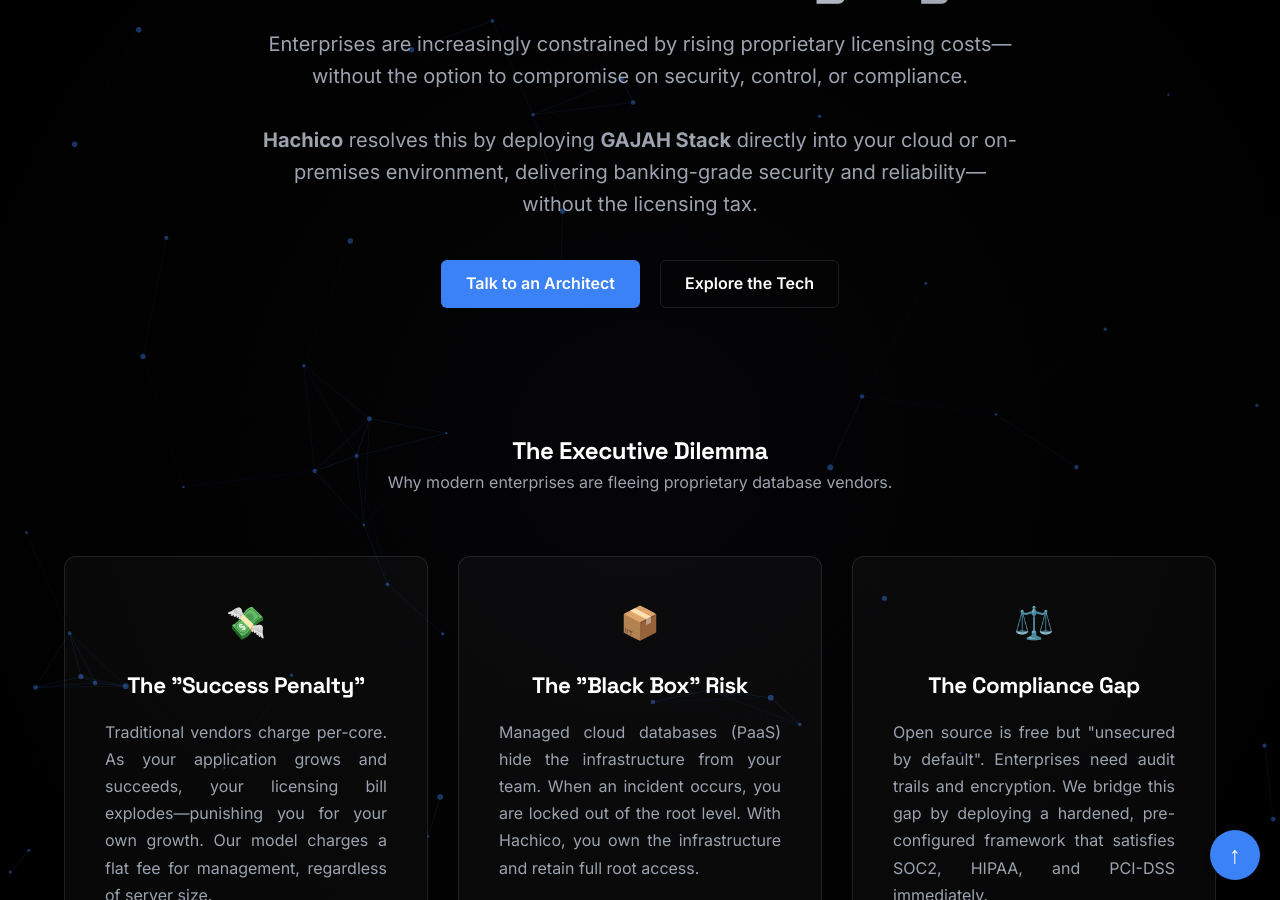
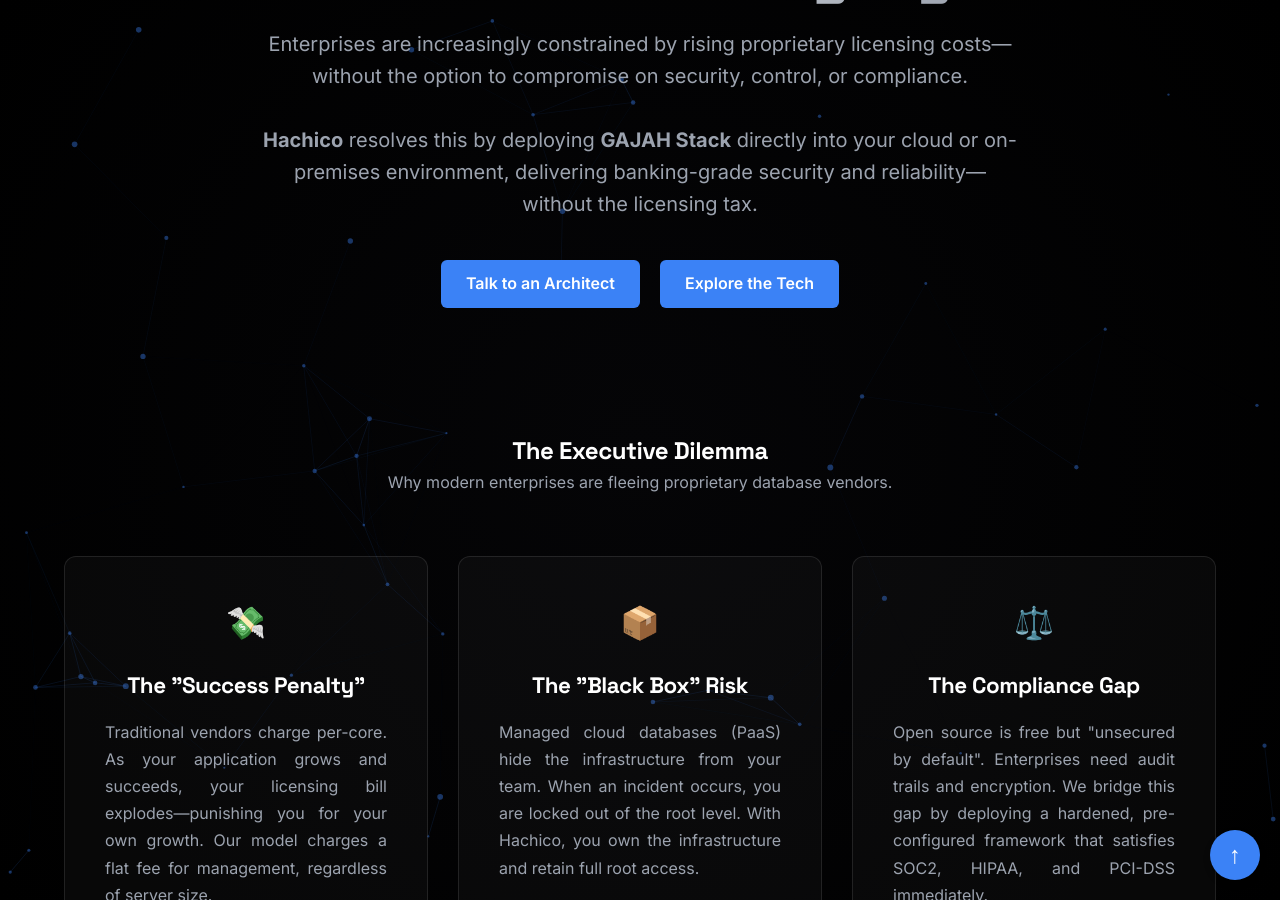
Before and after one commit to hachicomy/hachicomy.github.io, a Jekyll site: the page gajah/index.html, which Jekyll copies as it is, in a window 1280 px wide and 900 px high, scrolled down 359 px. Built offline with Jekyll 4.4.1, drawn with Linux system fonts in a browser that asks for light colours.

Commit message:
Updated button class

```diff
--- a/gajah/index.html
+++ b/gajah/index.html
@@ -92,7 +92,7 @@
         </p>
         <div class="hero-buttons">
             <a href="mailto:jerome@hachico.my" class="cta-button">Talk to an Architect</a>
-            <a href="#stack" class="cta-button cta-button-outline">Explore the Tech</a>
+            <a href="#stack" class="cta-button">Explore the Tech</a>
         </div>
     </section>
 
```
